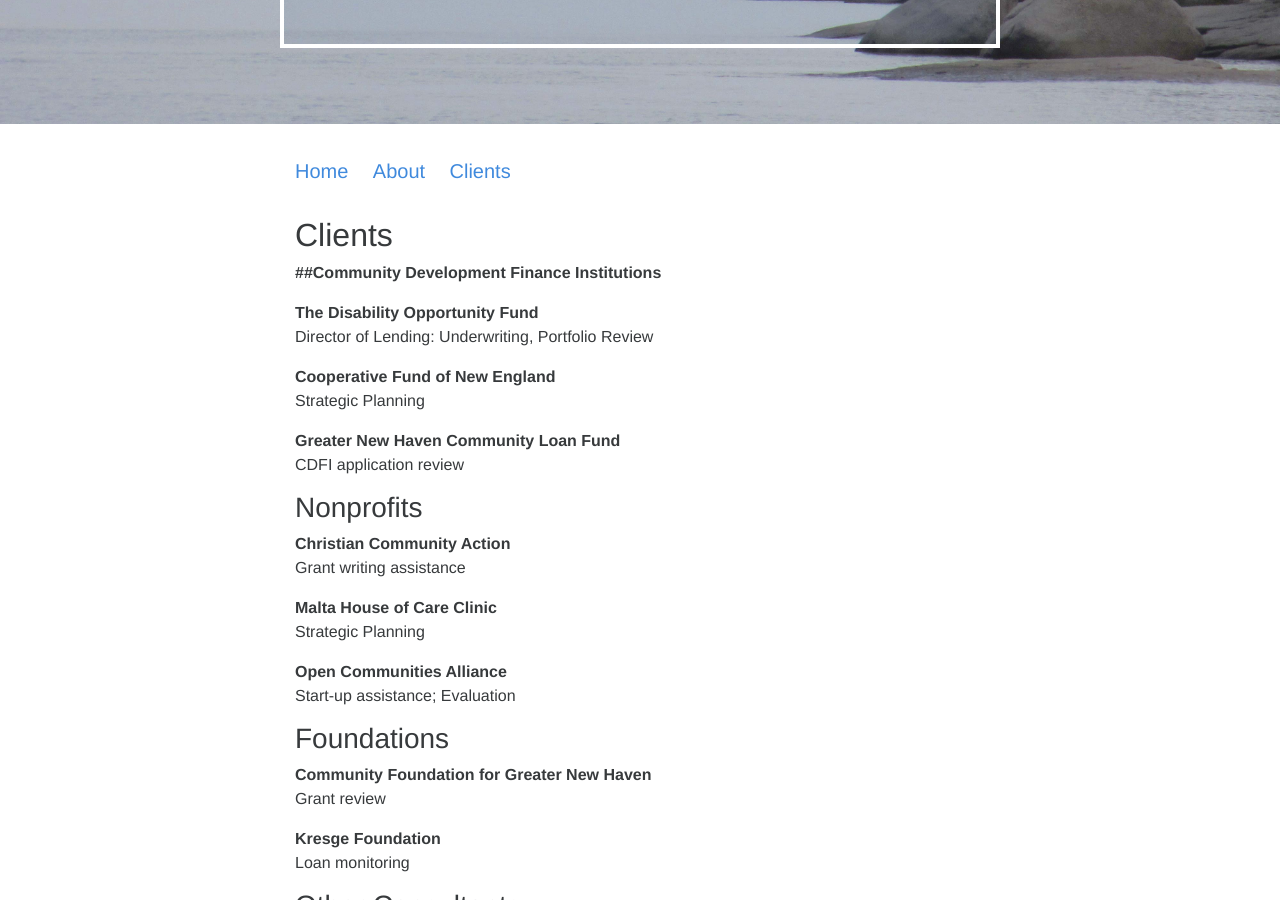
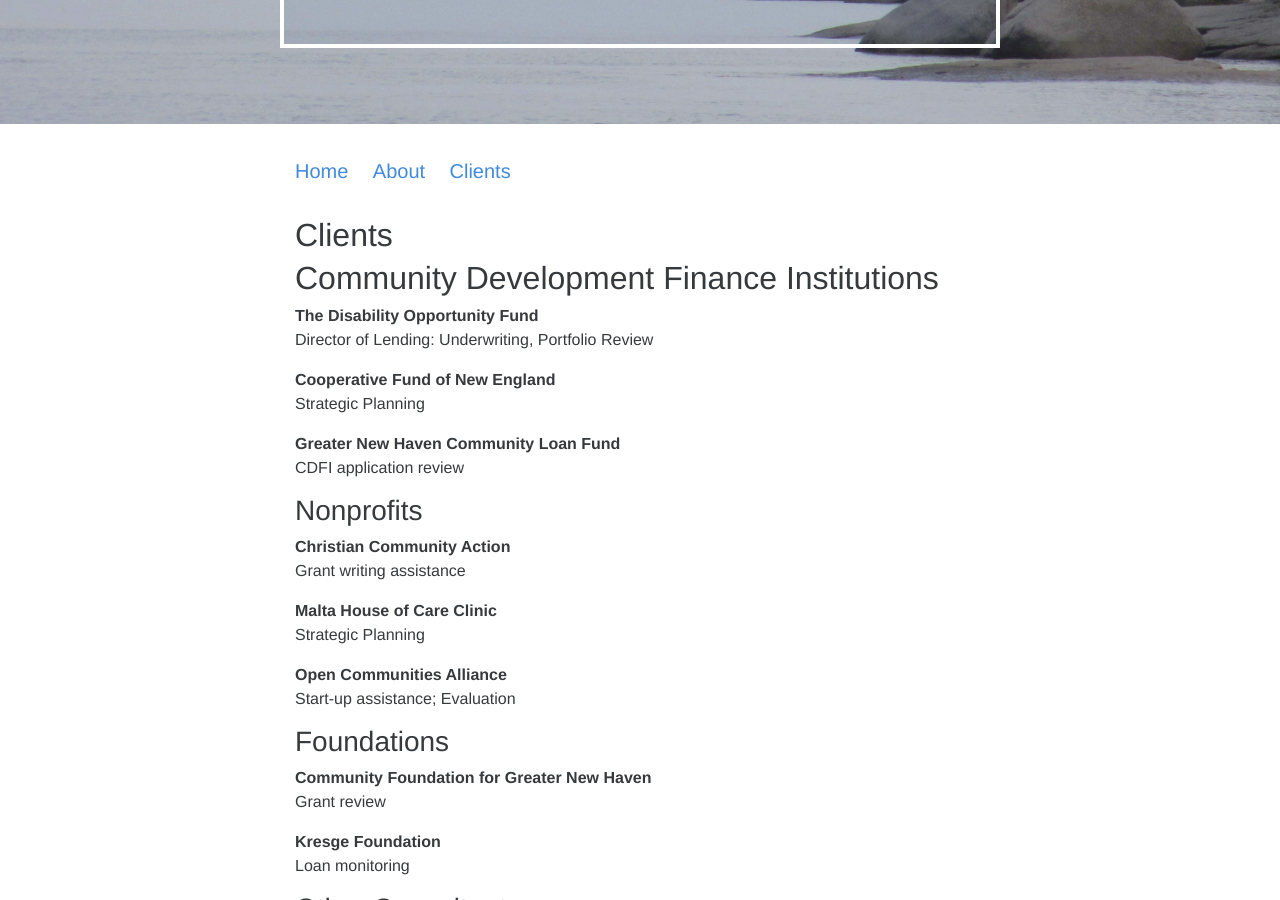
Before and after one commit to ClaireMorduch/clairemorduch, a Jekyll site: the page built from clients.md, in a window 1280 px wide and 900 px high, scrolled down 323 px. Built offline with Jekyll 4.4.1, drawn with Linux system fonts in a browser that asks for light colours.

```diff
--- a/clients.md
+++ b/clients.md
@@ -7,8 +7,7 @@ published: true
 
 
 
-
-**##Community Development Finance Institutions**
+##Community Development Finance Institutions
 
 **The Disability Opportunity Fund**
 Director of Lending: Underwriting, Portfolio Review
```
